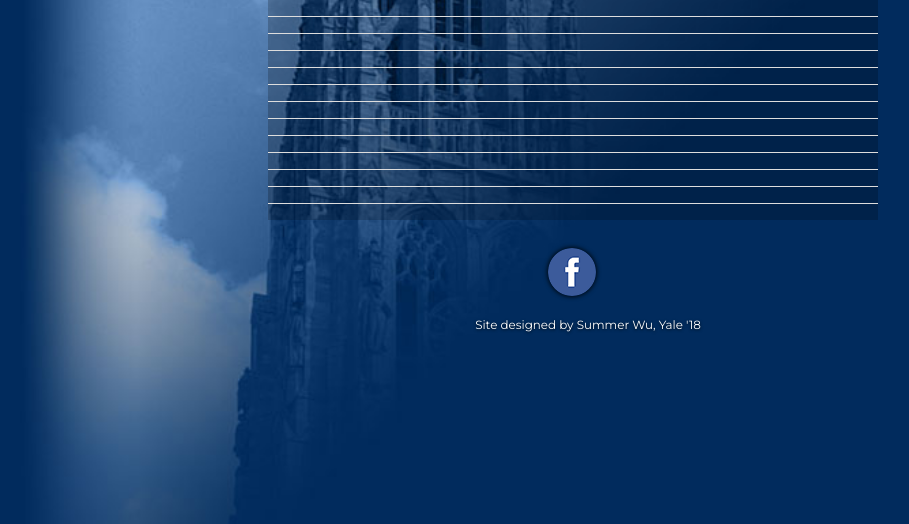
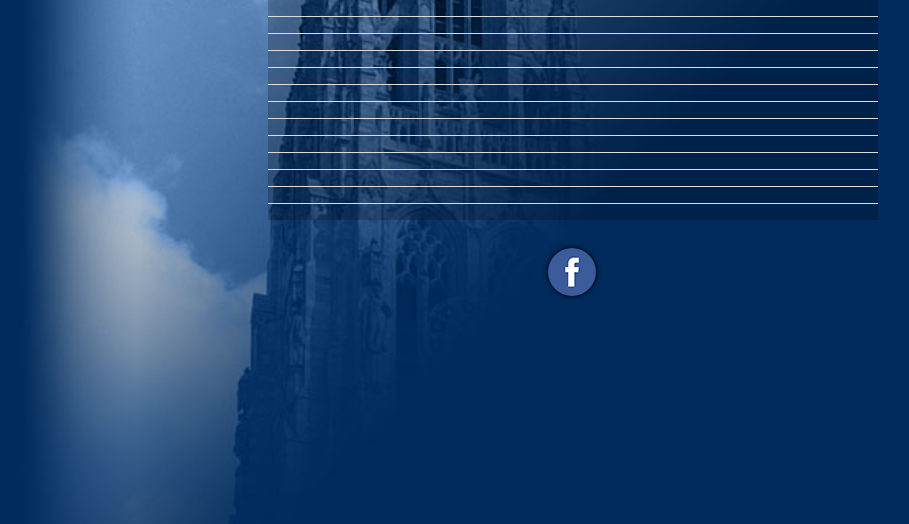
Before and after one commit to sw5813/sumwu, a Flask app: template templates/yaleims/home.html in a window 1280 px wide. Shown: the part 276-800 px from the top of the page, without its empty margins (67-976 px from the left). Run offline with Flask 2, Linux system fonts and the light colour scheme; the template is opened without the code that fills it, so the values that code supplies are empty; some libraries are stand-ins or nearby versions; some web fonts are replaced.

Commit message:
remove name from yale IMs

```diff
--- a/templates/yaleims/footer.html
+++ b/templates/yaleims/footer.html
@@ -7,7 +7,7 @@
           </td>
         </tr>
         <tr>
-          <td><small>Site designed by Summer Wu, Yale '18</small></td>
+          <!--<td><small>Site designed by Summer Wu, Yale '18</small></td>-->
         </tr>
       </table>
     </div>
```
